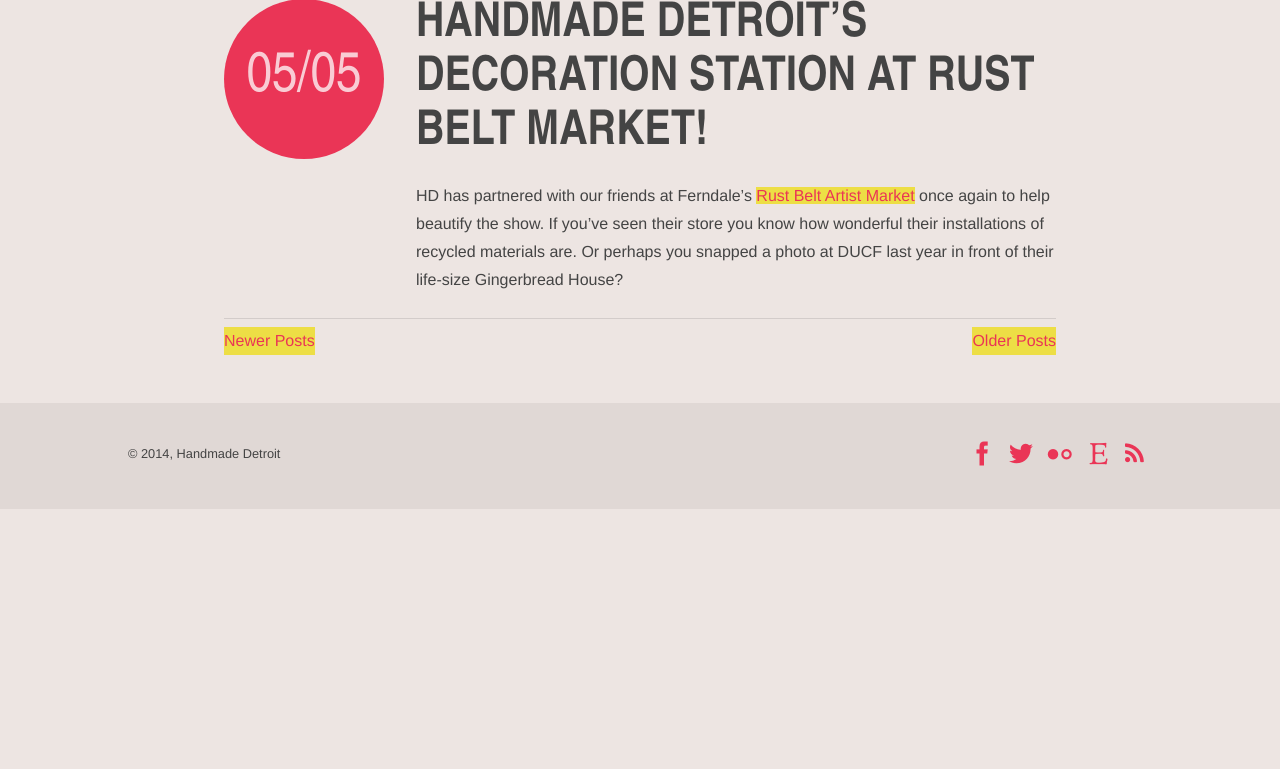
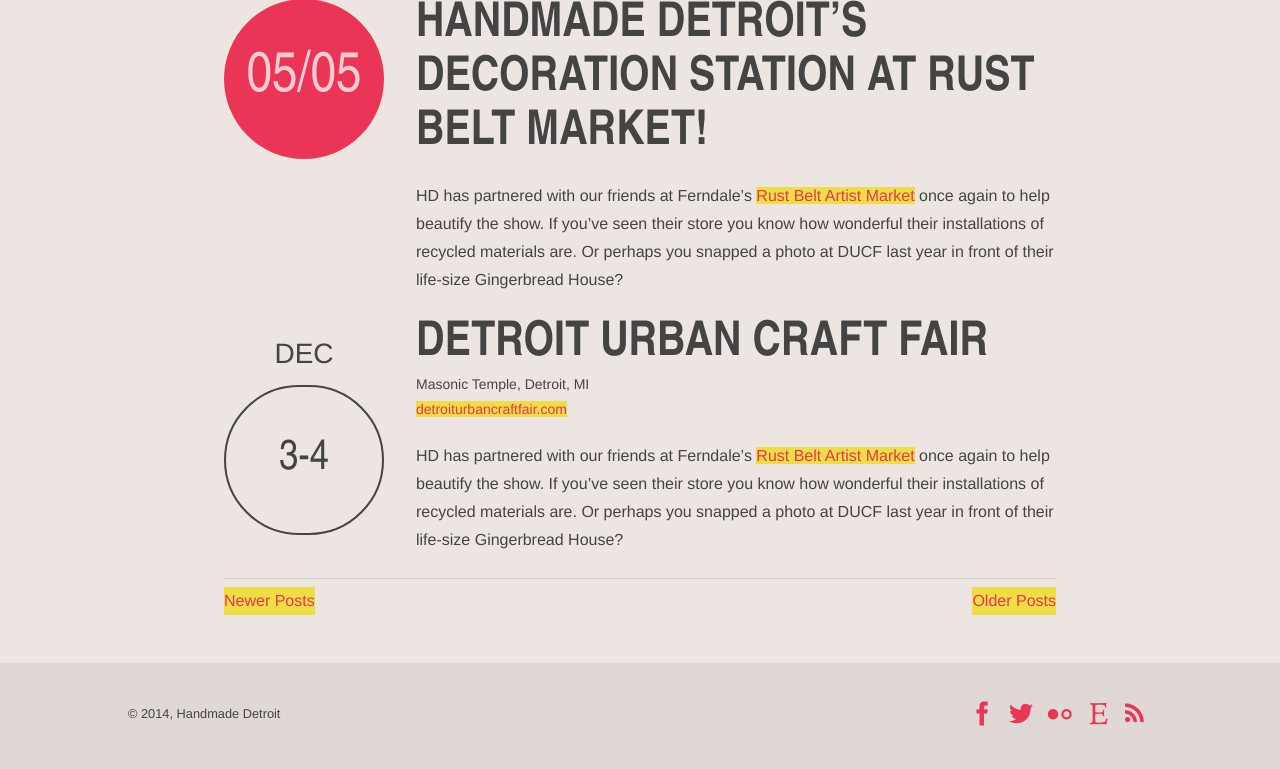
Before and after one commit to turboclaw/handmade-detroit-2014, a PHP site: page /static-archive.html in a window 1280 px wide. Shown: the part 660-1429 px from the top of the page. Before the commit the page ends 1169 px from the top, so only its background shows below. Run offline with PHP 8.4, Linux system fonts and the light colour scheme; some libraries are stand-ins or nearby versions; some web fonts are replaced.

Commit message:
full page calendar events

```diff
--- a/css/m.article.css
+++ b/css/m.article.css
@@ -39,31 +39,63 @@
 	width: 20%;
 }
 
-.article--excerpt {
+.article--list-item {
+	display: -webkit-flex;
 	display: flex;
+	-webkit-align-items: flex-start;
 	align-items: flex-start;
 }
-.article--excerpt .article__meta {
+.article--list-item .article__meta {
 	width: 20%;
 	margin-right: 2em;
 	position: relative;
 }
-.article--excerpt .article__meta__description {
+.article--list-item .article__meta__description {
 	position: absolute;
 	top: 50%;
 	left: 50%;
 	-webkit-transform: translate(-50%, -50%);
 	transform: translate(-50%, -50%);
-	font: 2em "DIN Condensed Bold", "Arial Narrow", "Helvetica Neue", Arial, sans-serif;
+	font: 1.55em "DIN Condensed Bold", "Arial Narrow", "Helvetica Neue", Arial, sans-serif;
 	color: #fff;
 	opacity: 0.75;
+	text-align: center;
 }
-.article--excerpt .article__content {
+.article--list-item .article__content {
 	width: 80%;
 }
-.article--excerpt .article__title {
+.article--list-item .article__title {
 	font-size: 2em;
 	text-align: left;
+}
+
+.article--calendar-event .article__meta__description {
+	width: 100%;
+	top: 0;
+	left: 0;
+	-webkit-transform: translate(0, 0);
+	transform: translate(0, 0);
+	color: #444;
+	opacity: 1;
+}
+.article--calendar-event .day {
+    display: block;
+    font-size: 0.75em;
+    border: 2px solid;
+    border-radius: 10em;
+    padding: 30% 0;
+}
+.article--calendar-event .month {
+	font-family: "DIN Regular", "Helvetica Neue", Arial, Helvetica, sans-serif;
+    font-size: 0.5em;
+    text-transform: uppercase;
+}
+.article--calendar-event .article__title {
+	margin-bottom: 0;
+}
+.article--calendar-event .calendar__meta {
+	font-size: 0.875em;
+	margin-bottom: 1.5em;
 }
 
 .pagination {
@@ -85,10 +117,10 @@
 		width: 10%;
 	}
 
-	.article--excerpt .article__meta__description {
+	.article--list-item .article__meta__description {
 		font-size: 3.5em;
 	}
-	.article--excerpt .article__title {
+	.article--list-item .article__title {
 		font-size: 3em;
 	}
 }
--- a/css/m.calendar.css
+++ b/css/m.calendar.css
@@ -39,8 +39,7 @@
 .calendar__event date .day {
 	display: block;
 	padding: 0 0.125em;
-	font-family: "DINCond-Bold";
-	font-size: 1.5em;
+	font: 1.5em "DIN Condensed Bold", "Arial Narrow", "Helvetica Neue", Arial, sans-serif;
 	border-radius: 2em;
 	border: 1px solid;
 	line-height: 1.5;
@@ -53,26 +52,3 @@
 .calendar__event__location {
 	font-size: 0.75em;
 }
-
-.calendar--large {
-	padding: 0;
-	margin-top: -1em;
-}
-.calendar--large .calendar__event {
-	margin-bottom: 1.5em;
-	padding-left: 6.5em;
-}
-.calendar--large .calendar__event__title {
-	font-size: 2em;
-	margin-top: 0;
-}
-.calendar--large .calendar__event date {
-	width: 5em;
-	margin-left: -6.5em;
-}
-.calendar--large .calendar__event date .month {
-	font-size: 1.5em;
-}
-.calendar--large .calendar__event date .day {
-	font-size: 3.5em;
-}
--- a/static-archive.html
+++ b/static-archive.html
@@ -26,7 +26,7 @@
     <main role="main">
 
         <h1 class="archive-title">Archive Title</h1>
-      <article class="article article--excerpt">
+      <article class="article article--list-item">
 
         <footer class="article__meta cf">
           <div class="article__meta__description">05/05</div>
@@ -47,7 +47,7 @@
 
       </article>
 
-      <article class="article article--excerpt">
+      <article class="article article--list-item">
 
         <footer class="article__meta cf">
           <div class="article__meta__description">05/05</div>
@@ -59,6 +59,30 @@
         <div class="article__content">
             <header class="article__header">
               <h1 class="article__title"><a href="#">Handmade Detroit’s Decoration Station at Rust Belt Market!</a></h1>
+            </header>
+
+            <div class="article__body cf">
+              <p>HD has partnered with our friends at Ferndale’s <a href="http://www.rustbeltmarket.com">Rust Belt Artist Market</a> once again to help beautify the show. If you’ve seen their store you know how wonderful their installations of recycled materials are. Or perhaps you snapped a photo at DUCF last year in front of their life-size Gingerbread House?  </p>
+            </div>
+        </div>
+
+      </article>
+
+      <article class="article article--calendar-event article--list-item">
+
+        <footer class="article__meta cf">
+          <date class="article__meta__description">
+            <span class="month">Dec</span>
+            <span class="day">3-4</span>
+          </date>
+        </footer>
+
+        <div class="article__content">
+            <header class="article__header">
+              <h1 class="article__title">Detroit Urban Craft Fair</h1>
+              <div class="calendar__meta">
+                Masonic Temple, Detroit, MI <br /><a href="#">detroiturbancraftfair.com</a>
+              </div>
             </header>
 
             <div class="article__body cf">
```
